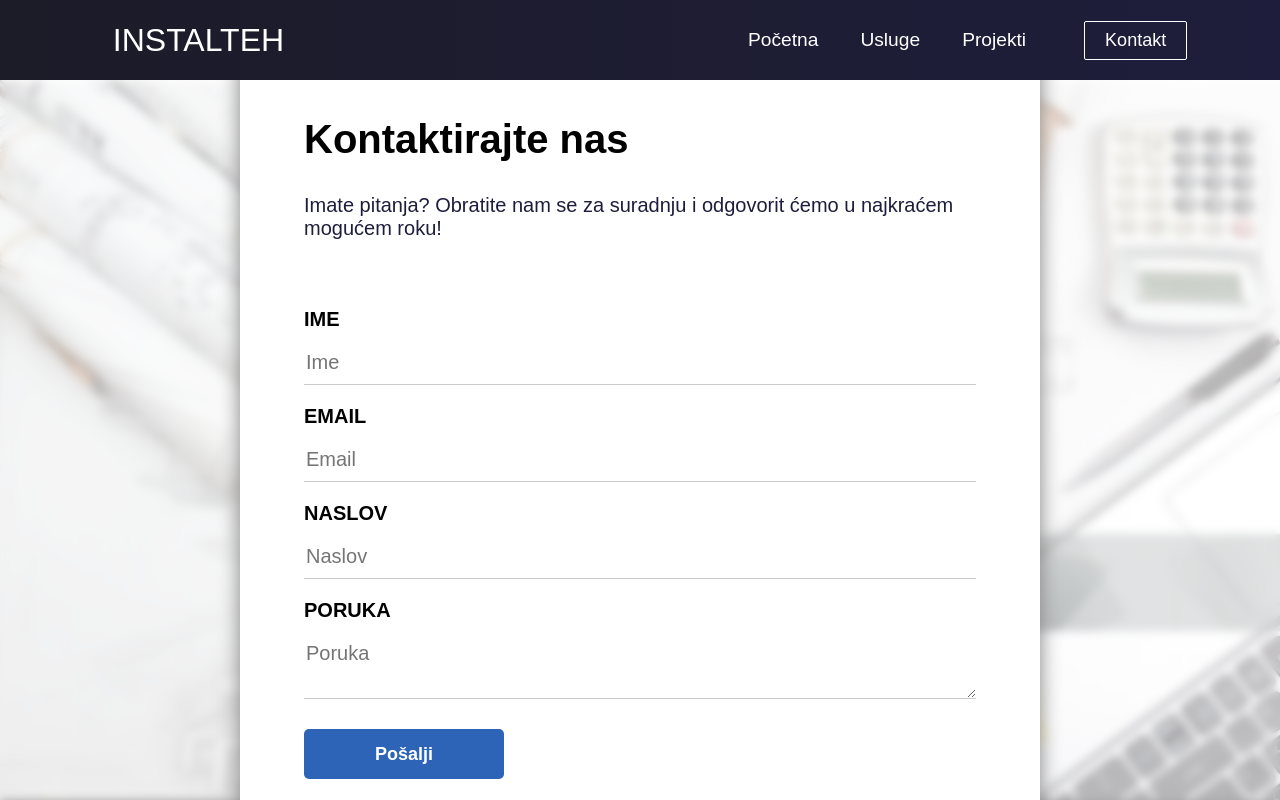
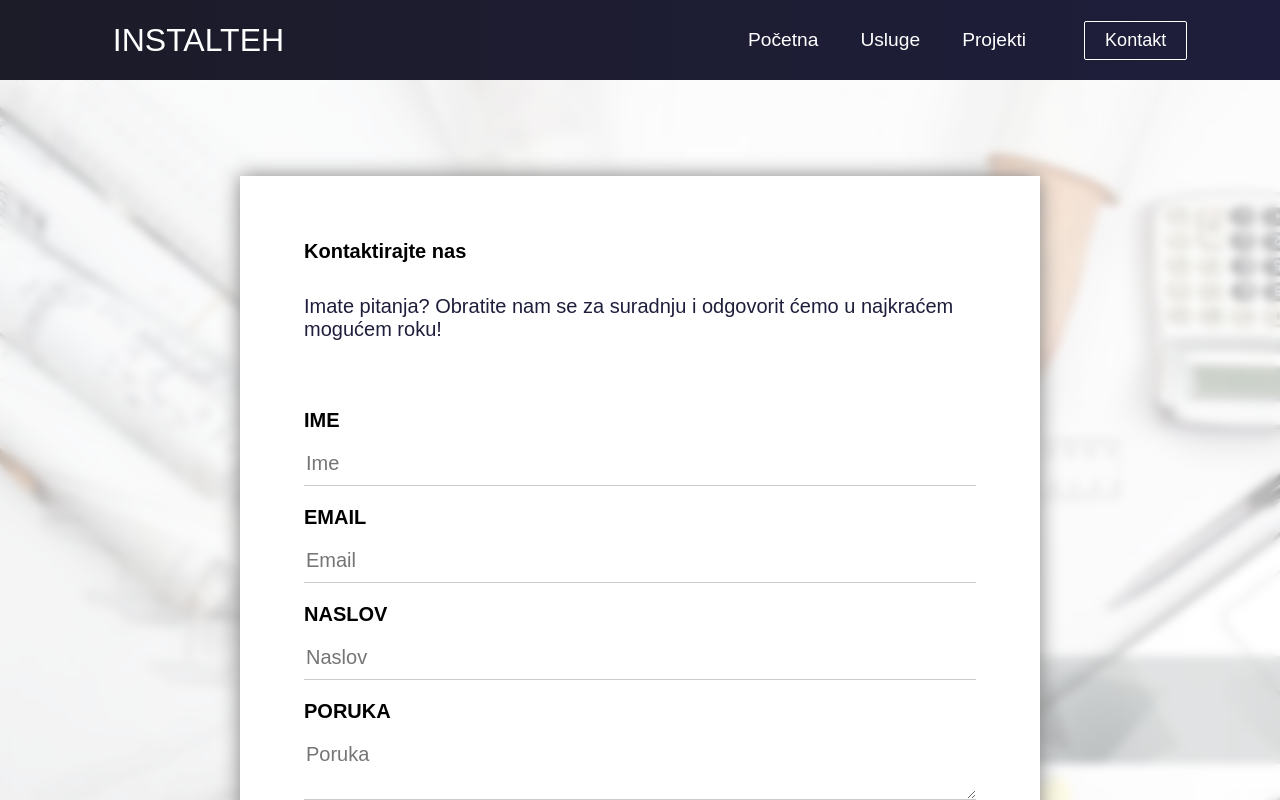
Before and after one commit to Sergisimus/Instalteh, a React (Create React App) app: page /contact in a window 1280 px wide. Shown: the top 800 px of the page. Built offline with nearby package versions, Linux system fonts and the light colour scheme.

Commit message:
fixed contact form

```diff
--- a/src/App.css
+++ b/src/App.css
@@ -3,6 +3,7 @@
   margin: 0;
   padding: 0;
   font-family: 'PT Sans', sans-serif;
+  font-size: 100%;
 }
 
 .home,
@@ -13,7 +14,7 @@
   height: 90vh;
   align-items: center;
   justify-content: center;
-  font-size: 3rem;
+  font-size: 5rem;
 }
 
 .services {
@@ -22,7 +23,6 @@
   background-size: cover;
   background-repeat: no-repeat;
   color: #fff;
-  font-size: 100px;
 }
 
 .projects {
@@ -31,7 +31,6 @@
   background-size: cover;
   background-repeat: no-repeat;
   color: #fff;
-  font-size: 100px;
 }
 
 .contact {
@@ -39,16 +38,19 @@
   background-position: center;
   background-size: cover;
   background-repeat: no-repeat;
-  font-size: 100px;
   flex-direction: column;
+  height: auto;
+}
+
+.page_wrapper {
+  background-color: rgba(255, 255, 255, 0.6);
+  -webkit-backdrop-filter: blur(5px);
+  backdrop-filter: blur(5px);
+  height: 100%;
+  width: 100%;
 }
 
 .form_wrapper {
-  background-color: rgba(255, 255, 255, 0.6);
-  -webkit-backdrop-filter: blur(5px);
-  backdrop-filter: blur(5px);
-  height: auto;
-  width: 100%;
   padding: 6rem 0 5rem 0;
   display: flex;
   justify-content: center;
@@ -82,7 +84,7 @@
   grid-template-columns: repeat(2, 1fr);
 }
 
-.first_row_item {
+.row_item {
   display: flex;
   flex-direction: column;
 }
@@ -147,6 +149,7 @@
 
   .contact_form {
    width: 800px;
+   height: max-content;
   }
 
   .first_row {
@@ -162,5 +165,6 @@
 
   .contact_form {
     width: 550px;
+    height: max-content;
    }
 }
--- a/src/App.js
+++ b/src/App.js
@@ -6,6 +6,7 @@ import Home from './components/pages/Home';
 import Services from './components/pages/Services';
 import Projects from './components/pages/Projects';
 import Contact from './components/pages/Contact';
+import Footer from './components/Footer';
 
 function App() {
   return (
@@ -18,6 +19,7 @@ function App() {
           <Route path='/projects' Component={Projects} />
           <Route path='/contact' Component={Contact} />
         </Routes>
+        <Footer></Footer>
       </Router>
     </>
   );
--- a/src/components/Cards.css
+++ b/src/components/Cards.css
@@ -122,8 +122,10 @@ h1 {
   transition: all 0.2s linear;
 }
 
-.cards__item__img:hover {
-  transform: scale(1.1);
+.cards__item__link:hover {
+  .cards__item__img {
+    transform: scale(1.1);
+  }
 }
 
 .cards__item__info {
--- a/src/components/pages/Contact.js
+++ b/src/components/pages/Contact.js
@@ -1,6 +1,5 @@
 import React from 'react';
 import '../../App.css';
-import Footer from '../Footer';
 import ScrollToTop from '../ScrollTop';
 
 function Contact() {
@@ -8,6 +7,7 @@ function Contact() {
     <>
       <ScrollToTop></ScrollToTop>
       <div className='contact'>
+        <div className='page_wrapper'>
           <div className='form_wrapper'>
             <form className='contact_form'>
               <div className='contact_form_header'>
@@ -15,26 +15,31 @@ function Contact() {
                 <p>Imate pitanja? Obratite nam se za suradnju i odgovorit ćemo u najkraćem mogućem roku!</p>
               </div>
               <div className='first_row'>
-              <div className='first_row_item'>
+                <div className='row_item'>
                   <label className='contact_name contact_item'>IME</label>
                   <input className='contact_name_input contact_input' name='name' type='text' placeholder='Ime'></input>
                 </div>
-              <div className='first_row_item'>
+                <div className='row_item'>
                   <label className='contact_email contact_item'>EMAIL</label>
                   <input className='contact_email_input contact_input' name='email' type='email' placeholder='Email'></input>
                 </div>
               </div>
+              <div className='row_item'>
                 <label className='contact_subject contact_item'>NASLOV</label>
                 <input className='contact_subject_input contact_input' name='subject' type='text' placeholder='Naslov'></input>
+              </div>
+              <div className='row_item'>
                 <label className='contact_message contact_item'>PORUKA</label>
                 <textarea className='contact_message_input contact_input' type='text' placeholder='Poruka'></textarea>
+              </div>
+              <div>
                 <button className='contact_submit_button' type='submit'>Pošalji</button>
+              </div>
             </form>
           </div>
         </div>
-      <Footer></Footer>
+      </div>
     </>
-
   );
 }
 
--- a/src/components/pages/Home.js
+++ b/src/components/pages/Home.js
@@ -2,7 +2,6 @@ import React from 'react';
 import '../../App.css';
 import Cards from '../Cards';
 import HeroSection from '../HeroSection';
-import Footer from '../Footer';
 import ScrollToTop from '../ScrollTop';
 
 
@@ -13,7 +12,6 @@ function Home() {
       <ScrollToTop></ScrollToTop>
       <HeroSection></HeroSection>
       <Cards></Cards>
-      <Footer></Footer>
     </>
   );
 }
--- a/src/components/pages/Projects.js
+++ b/src/components/pages/Projects.js
@@ -1,14 +1,16 @@
 import React from 'react';
 import '../../App.css';
-import Footer from '../Footer';
 import ScrollToTop from '../ScrollTop';
 
 function Projects() {
   return (
     <>
       <ScrollToTop></ScrollToTop>
-      <h1 className='projects'>Projekti</h1>
-      <Footer></Footer>
+      <div className='projects'>
+        <div className='page_wrapper'>
+          <h1>Projekti</h1>
+        </div>
+      </div>
     </>
   )
 }
--- a/src/components/pages/Services.js
+++ b/src/components/pages/Services.js
@@ -1,14 +1,16 @@
 import React from 'react';
 import '../../App.css';
-import Footer from '../Footer';
 import ScrollToTop from '../ScrollTop';
 
 function Services() {
   return (
     <>
       <ScrollToTop></ScrollToTop>
-      <h1 className='services'>Usluge</h1>
-      <Footer></Footer>
+      <div className='services'>
+        <div className='page_wrapper'>
+          <h1>Usluge</h1>
+        </div>
+      </div>
     </>
   )
 }
```
Lines whose indentation alone changed are shown as unchanged.
